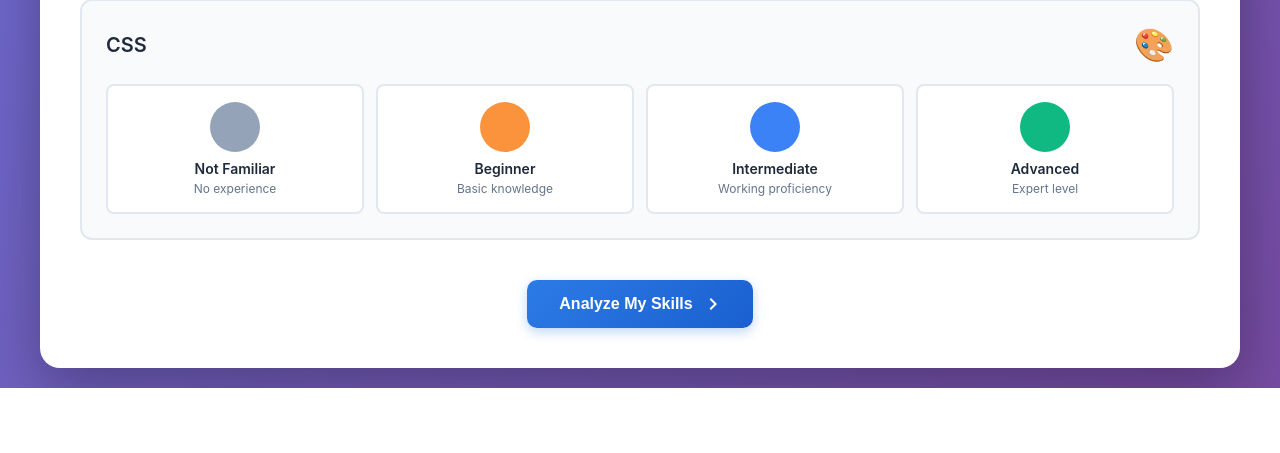
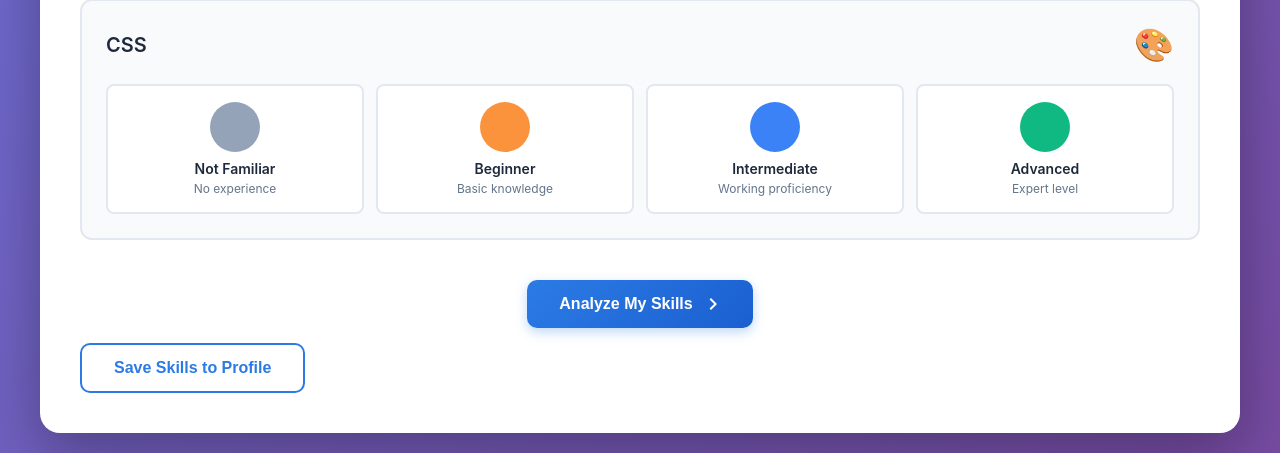
Before and after one commit to jerinsebaastian/HireMind, a Flask app: template templates/skills.html in a window 1280 px wide. Shown: the part 1445-1898 px from the top of the page. Before the commit the page ends 1833 px from the top, so only its background shows below. Run offline with Flask 3, Linux system fonts and the light colour scheme; the template is opened without the code that fills it: most values are stand-ins (such as "Sample title", 1, 10 or a date in 2020); parts of the project's set-up code (start-up, migrations or seed data) failed here and were passed over.

Commit message:
Add user profile skills table and implement skill management features; enable saving and using previous skills in assessments.

```diff
--- a/app.py
+++ b/app.py
@@ -48,6 +48,16 @@ def init_db():
         )
     """)
 
+    cursor.execute("""
+        CREATE TABLE IF NOT EXISTS user_profile_skills (
+            id INTEGER PRIMARY KEY AUTOINCREMENT,
+            user_id INTEGER,
+            skill_name TEXT,
+            skill_level INTEGER,
+            FOREIGN KEY (user_id) REFERENCES users(id)
+        )
+    """)
+
     # Create default admin if not exists
     cursor.execute("SELECT * FROM users WHERE email = ?", ("admin@hiremind.com",))
     admin_exists = cursor.fetchone()
@@ -79,8 +89,26 @@ def select_role():
 
 @app.route('/skills', methods=['POST'])
 def skills():
+
     job_role = request.form['job_role']
-    return render_template('skills.html', job_role=job_role)
+
+    conn = sqlite3.connect("hiremind.db")
+    cursor = conn.cursor()
+
+    cursor.execute("""
+        SELECT COUNT(*)
+        FROM assessments
+        WHERE user_id = ?
+    """, (session['user_id'],))
+
+    previous_assessments = cursor.fetchone()[0]
+    conn.close()
+
+    return render_template(
+        "skills.html",
+        job_role=job_role,
+        previous_assessments=previous_assessments
+    )
 
 @app.route('/analyze', methods=['POST'])
 def analyze():
@@ -93,6 +121,25 @@ def analyze():
         "HTML": int(request.form['HTML']),
         "CSS": int(request.form['CSS'])
     }
+
+    conn = sqlite3.connect("hiremind.db")
+    cursor = conn.cursor()
+
+    cursor.execute("""
+    SELECT COUNT(*) FROM user_profile_skills WHERE user_id = ?
+    """, (session['user_id'],))
+
+    exists = cursor.fetchone()[0]
+
+    if exists == 0:
+        for skill, level in user_skills.items():
+            cursor.execute("""
+            INSERT INTO user_profile_skills (user_id, skill_name, skill_level)
+            VALUES (?, ?, ?)
+            """, (session['user_id'], skill, level))
+
+    conn.commit()
+    conn.close()
 
     job_requirements = get_job_requirements(job_role)
     total_gap, gap_details, extra_features = calculate_skill_gap(user_skills, job_requirements)
@@ -132,12 +179,12 @@ def analyze():
 
 
     return render_template(
-        'result.html',
-        job_role=job_role,
-        total_gap=total_gap,
-        readiness=readiness,
-        gap_details=gap_details,
-        recommendations=recommendations
+    'result.html',
+    job_role=job_role,
+    total_gap=total_gap,
+    readiness=readiness,
+    gap_details=gap_details,
+    recommendations=recommendations
     )
 
 @app.route('/register', methods=['GET', 'POST'])
@@ -286,6 +333,104 @@ def dashboard():
 
     return render_template('dashboard.html', assessments=assessments)
 
+@app.route('/use_previous_skills', methods=['POST'])
+def use_previous_skills():
+
+    conn = sqlite3.connect("hiremind.db")
+    cursor = conn.cursor()
+
+    cursor.execute("""
+    SELECT skill_name, skill_level
+    FROM user_profile_skills
+    WHERE user_id = ?
+    """, (session['user_id'],))
+
+    rows = cursor.fetchall()
+    conn.close()
+
+    skills = {row[0]: row[1] for row in rows}
+
+    return skills
+
+@app.route('/use_previous_skills_result')
+def use_previous_skills_result():
+
+    job_role = request.args.get('job_role')
+
+    conn = sqlite3.connect("hiremind.db")
+    cursor = conn.cursor()
+
+    cursor.execute("""
+        SELECT skill_name, user_level
+        FROM user_skills
+        WHERE assessment_id = (
+            SELECT id FROM assessments
+            WHERE user_id = ?
+            ORDER BY created_at DESC
+            LIMIT 1
+        )
+    """, (session['user_id'],))
+
+    rows = cursor.fetchall()
+    conn.close()
+
+    user_skills = {row[0]: row[1] for row in rows}
+
+    job_requirements = get_job_requirements(job_role)
+
+    total_gap, gap_details, extra_features = calculate_skill_gap(
+        user_skills, job_requirements
+    )
+
+    features = [[
+        total_gap,
+        extra_features["missing"],
+        extra_features["weak"],
+        extra_features["moderate"],
+        extra_features["strong"],
+        extra_features["avg_level"],
+        extra_features["high_importance_gap"]
+    ]]
+
+    readiness = predict_readiness_ml(features)
+
+    recommendations = generate_recommendations(gap_details)
+
+    return render_template(
+        'result.html',
+        job_role=job_role,
+        total_gap=total_gap,
+        readiness=readiness,
+        gap_details=gap_details,
+        recommendations=recommendations
+    )
+
+@app.route('/save_skill_profile', methods=['POST'])
+def save_skill_profile():
+
+    data = request.json
+
+    conn = sqlite3.connect("hiremind.db")
+    cursor = conn.cursor()
+
+    cursor.execute("""
+    DELETE FROM user_profile_skills
+    WHERE user_id = ?
+    """, (session['user_id'],))
+
+    for skill, level in data.items():
+
+        cursor.execute("""
+        INSERT INTO user_profile_skills
+        (user_id, skill_name, skill_level)
+        VALUES (?, ?, ?)
+        """, (session['user_id'], skill, level))
+
+    conn.commit()
+    conn.close()
+
+    return {"status":"success"}
+
 
 # ---------------- LOGIC ----------------
 
--- a/templates/result.html
+++ b/templates/result.html
@@ -60,7 +60,9 @@
             </div>
             <div class="card-content">
                 <div class="card-label">Readiness Status</div>
-                <div class="card-value readiness-{{ readiness.replace(' ', '-') }}">{{ readiness }}</div>
+                    <div class="card-value readiness-{{ readiness.replace(' ', '-') }}">
+                        {{ readiness }}
+                    </div>
             </div>
         </div>
     </div>
--- a/templates/skills.html
+++ b/templates/skills.html
@@ -4,6 +4,25 @@
     <title>Skill Assessment - HireMind</title>
     <link rel="stylesheet" href="{{ url_for('static', filename='style.css') }}">
 </head>
+
+{% if previous_assessments > 0 %}
+<script>
+window.onload = function() {
+
+    let choice = confirm(
+        "You have previous skill assessment data.\n\n" +
+        "Press OK to use previous skills.\n" +
+        "Press Cancel to take a new assessment."
+    );
+
+    if (choice) {
+        window.location.href = "/use_previous_skills_result?job_role={{ job_role }}";
+    }
+
+};
+</script>
+{% endif %}
+
 <div class="container">
     <div class="header">
         <div class="logo">
@@ -31,6 +50,16 @@
         </div>
         <p class="subtitle">Rate your proficiency level for each skill. Be honest—this helps us give you accurate recommendations.</p>
     </div>
+
+    {% if saved_skills %}
+    <div style="margin-bottom:20px;">
+        <button type="button"
+            onclick="usePreviousSkills()"
+            class="btn-secondary">
+            Use Previous Skill Assessment
+        </button>
+    </div>
+    {% endif %}
 
     <form action="/analyze" method="post">
         <input type="hidden" name="job_role" value="{{ job_role }}">
@@ -99,7 +128,58 @@
                 </svg>
             </button>
         </div>
+        <div style="margin-top:15px;">
+            <button
+                type="button"
+                class="btn-secondary"
+                onclick="saveSkills()">
+                Save Skills to Profile
+            </button>
+        </div>
     </form>
 </div>
 
+<script>
+function usePreviousSkills() {
+    fetch('/use_previous_skills', { method: 'POST' })
+        .then(response => response.json())
+        .then(data => {
+            for (let skill in data) {
+                let level = data[skill];
+                let radio = document.getElementById(skill + "_" + level);
+                if (radio) radio.checked = true;
+            }
+        });
+}
+
+function saveSkills() {
+
+    const skills = ["Python","SQL","Machine Learning","HTML","CSS"];
+
+    let data = {};
+
+    skills.forEach(skill => {
+        let selected = document.querySelector(
+            'input[name="'+skill+'"]:checked'
+        );
+
+        if (selected) {
+            data[skill] = selected.value;
+        }
+    });
+
+    fetch("/save_skill_profile", {
+        method:"POST",
+        headers:{
+            "Content-Type":"application/json"
+        },
+        body: JSON.stringify(data)
+    })
+    .then(res => res.json())
+    .then(res => alert("Skills saved successfully!"));
+
+}
+
+</script>
+
 {% endblock %}
```
Also changed, not shown: hiremind.db.
